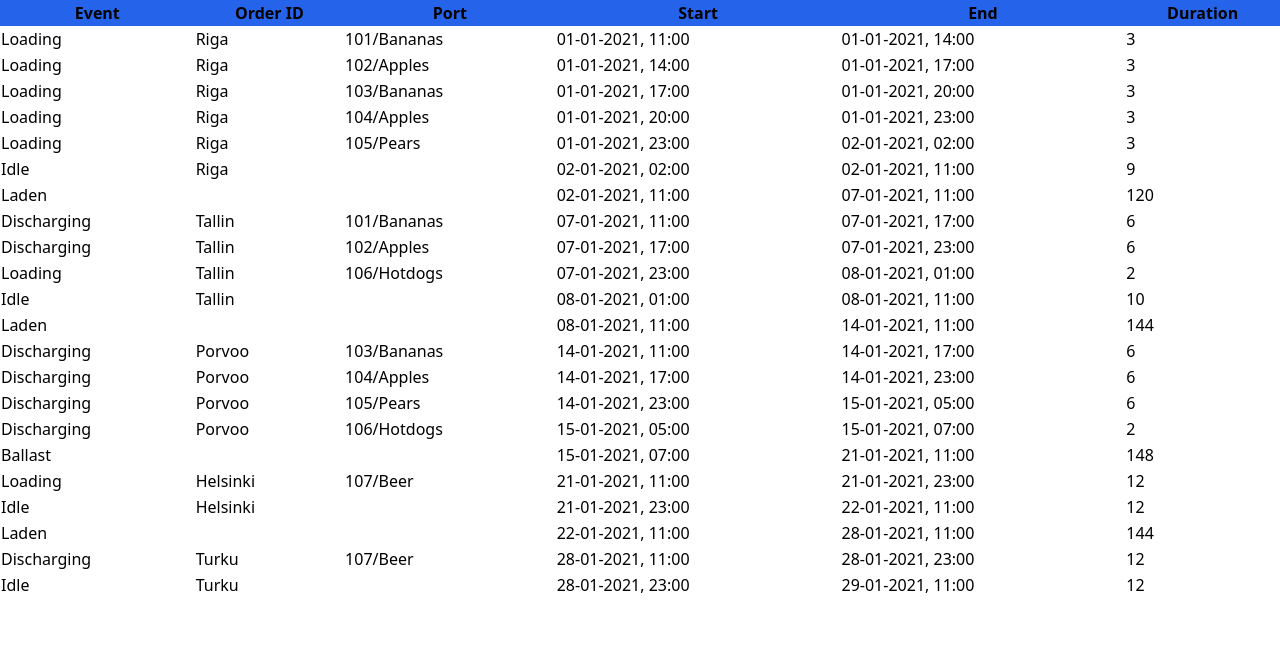
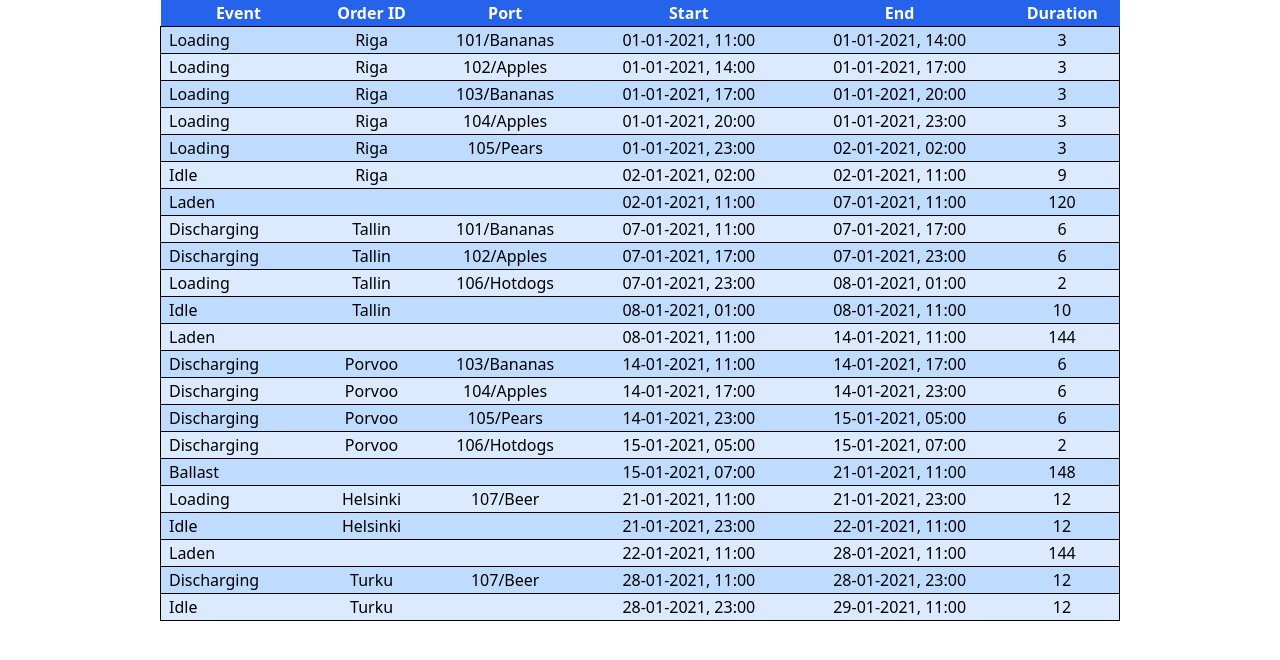
Before and after one commit to Kyokatarz/shipment-assignment, a React (Create React App) app: page / in a window 1280 px wide. Shown: the top 660 px of the page. Built offline with nearby package versions, Linux system fonts and the light colour scheme.

Commit message:
Add some stylings

```diff
--- a/src/components/JourneyTable/index.tsx
+++ b/src/components/JourneyTable/index.tsx
@@ -123,7 +123,6 @@ const JourneyTable = ({ data: { orders, portCalls } }: Props) => {
           duration: nextArrivalTime - previousEndAt,
         })
     })
-
     return events.sort((a, b) => a.startAt - b.startAt)
   }, [orders, portCalls])
 
@@ -133,10 +132,11 @@ const JourneyTable = ({ data: { orders, portCalls } }: Props) => {
   )
 
   return (
-    <table className='table-auto table w-full'>
+    <div className='w-full flex justify-center'>
+      <table className='table-auto table w-3/4'>
         <thead>
           {tableHead.map((title) => (
-          <th key={title} className='text-center bg-blue-600'>
+            <th key={title} className='text-center bg-blue-600 text-white'>
               {title}
             </th>
           ))}
@@ -147,6 +147,7 @@ const JourneyTable = ({ data: { orders, portCalls } }: Props) => {
           ))}
         </tbody>
       </table>
+    </div>
   )
 }
 
--- a/src/components/TableRow/index.tsx
+++ b/src/components/TableRow/index.tsx
@@ -15,13 +15,13 @@ const TableRow = ({
   orderId,
 }: Event) => {
   return (
-    <tr>
-      <td className='mx-4'>{eventName}</td>
-      <td className='mx-4'>{portName}</td>
-      <td className='mx-4'>{orderId}</td>
-      <td className='mx-4'>{formatToReadableDate(startAt)}</td>
-      <td className='mx-4'>{formatToReadableDate(endAt)}</td>
-      <td className='mx-4'>{formatToReadableDuration(duration)}</td>
+    <tr className='border border-black even:bg-blue-100 odd:bg-blue-200'>
+      <td className='pl-2'>{eventName}</td>
+      <td className='text-center'>{portName}</td>
+      <td className='text-center'>{orderId}</td>
+      <td className='text-center'>{formatToReadableDate(startAt)}</td>
+      <td className='text-center'>{formatToReadableDate(endAt)}</td>
+      <td className='text-center'>{formatToReadableDuration(duration)}</td>
     </tr>
   )
 }
--- a/tailwind.config.js
+++ b/tailwind.config.js
@@ -5,7 +5,9 @@ module.exports = {
     extend: {},
   },
   variants: {
-    extend: {},
+    extend: {
+      backgroundColor: ['even', 'odd'],
+    },
   },
   plugins: [],
 }
```
Lines whose indentation alone changed are shown as unchanged.
